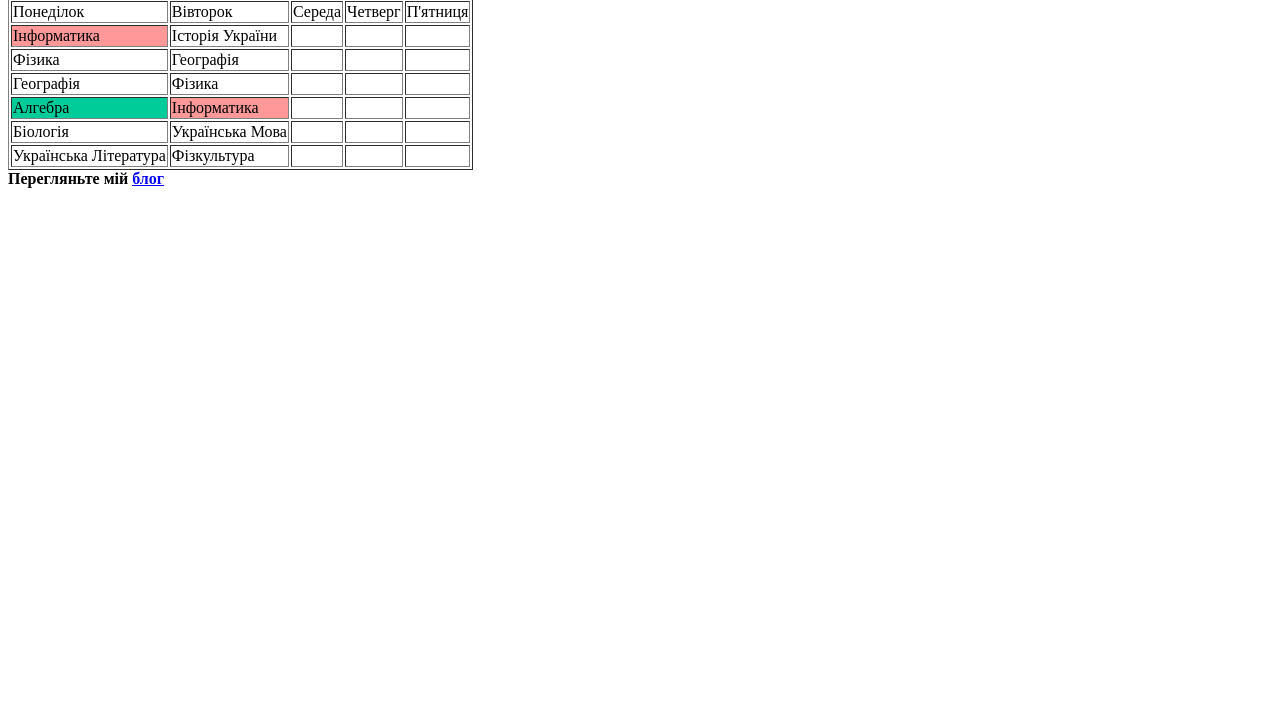
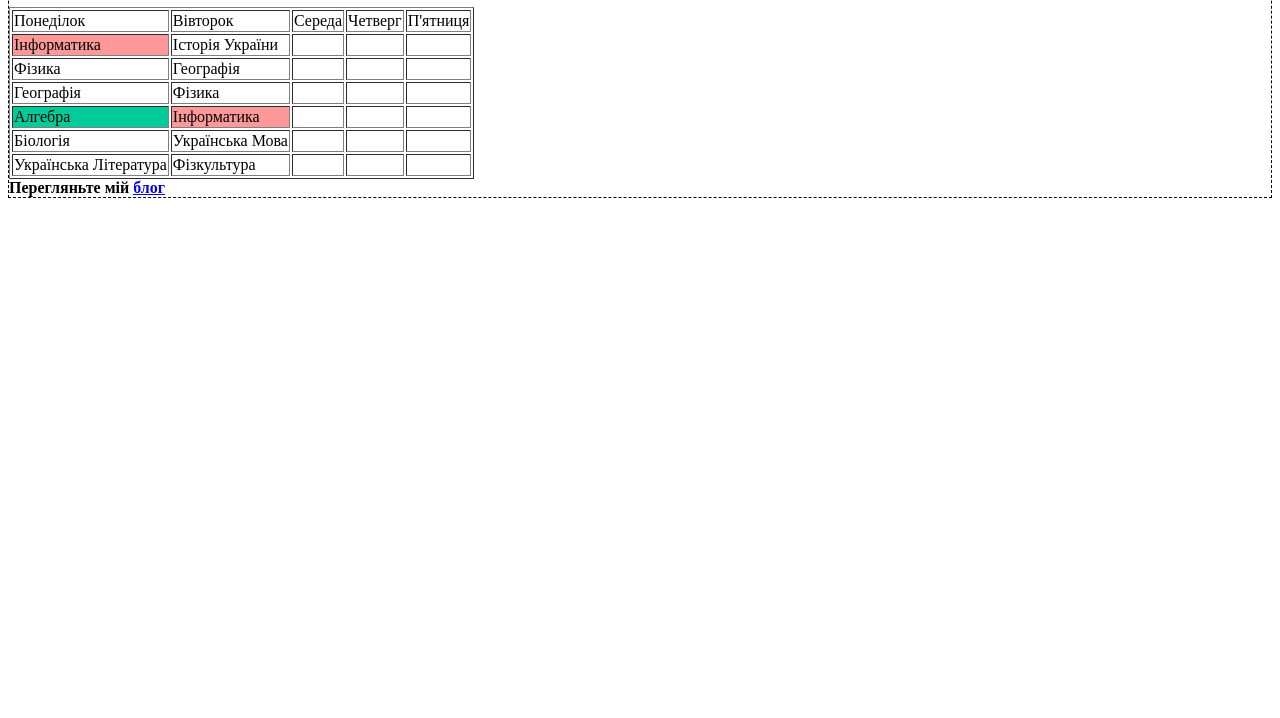
Before and after one commit to AlexRadievskiy/radievskiy.github.io, a plain HTML site: page index.html in a window 1280 px wide. Shown: the part 82-800 px from the top of the page. Drawn offline with Linux system fonts and the light colour scheme.

Commit message:
Update index.html

```diff
--- a/index.html
+++ b/index.html
@@ -6,6 +6,7 @@
         <title>Розклад Уроків</title>
     </head>
     <body>
+        <div style="border:1px dashed black;">
         <h1>Розклад уроків на II семестр</h1>
            <table border="1">
                <tr>
@@ -59,6 +60,6 @@
                  </tr>
             </table>
         <B>Перегляньте мій <U><a href="http://on-line-teaching.com">блог</a></U></B>
-
+    </div>
     </body>
 </html>
```
